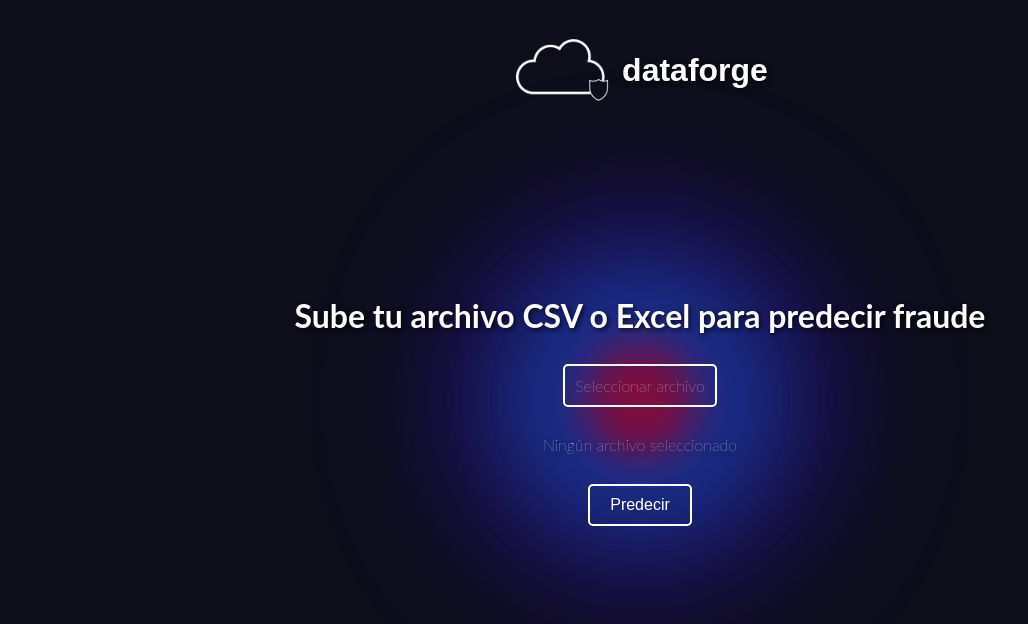
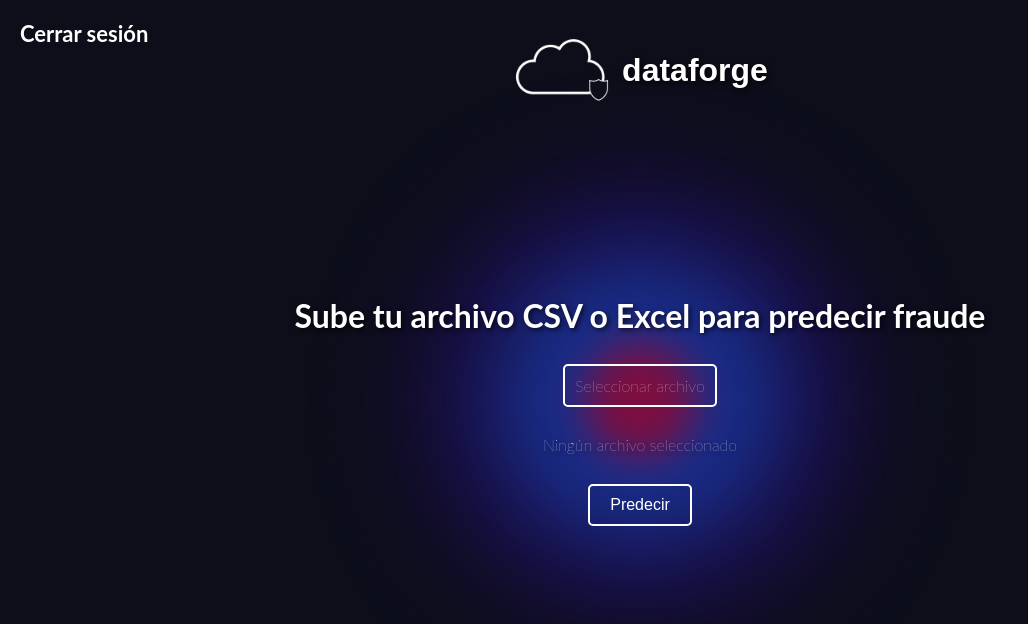
Before and after one commit to gabrielcespedes/pav_bank_fraud_detection, a Flask app: template app/templates/prediccion.html in a window 1280 px wide. Shown: the top 624 px of the page, without its empty margins (0-1028 px from the left). Run offline with Flask 3, Linux system fonts and the light colour scheme; the template is opened without the code that fills it, so the values that code supplies are empty; parts of the project's set-up code (start-up, migrations or seed data) failed here and were passed over.

Commit message:
proteccion /prediccion /logout

```diff
--- a/app/routes/main.py
+++ b/app/routes/main.py
@@ -1,4 +1,4 @@
-from flask import Blueprint, request, send_file, render_template, flash, redirect, url_for
+from flask import Blueprint, request, send_file, render_template, flash, redirect, url_for, session
 from utils.predict import hacer_predicciones
 import os
 
@@ -24,6 +24,7 @@ def inicio():
         usuario_db = Usuario.query.filter_by(usuario = usuario_input).first()
 
         if usuario_db and check_password_hash(usuario_db.password, password_input):
+            session["usuario"] = usuario_db.usuario # guarda en sesión
             flash(f"Bienvenido {usuario_db.nombre}")
             return redirect(url_for('main.prediccion'))  # Redirige a predicción
         else:
@@ -33,6 +34,9 @@ def inicio():
 
 @main.route('/prediccion', methods=['GET', 'POST'])
 def prediccion():
+    if 'usuario' not in session:
+        flash("Debes iniciar sesión para acceder.")
+        return redirect(url_for('main.inicio'))
     if request.method == 'POST':
         file = request.files['file']
         if file:
@@ -104,3 +108,9 @@ def registro():
         return redirect(url_for('main.inicio'))
 
     return render_template('registro.html')
+
+@main.route('/logout')
+def logout():
+    session.pop('usuario', None)
+    flash("Sesión cerrada correctamente.")
+    return redirect(url_for('main.inicio'))
--- a/app/templates/prediccion.html
+++ b/app/templates/prediccion.html
@@ -8,6 +8,10 @@
     <link rel="stylesheet" href="../static/styles/style.css">
 </head>
 <body>
+    <!-- Barra de navegación -->
+    <nav class="navbar">
+        <a href="/logout">Cerrar sesión</a>
+    </nav>
 
     <a href="/">
         <div class="logo-title">
```
Also changed, not shown: app/config.py (+8 -0 lines).
